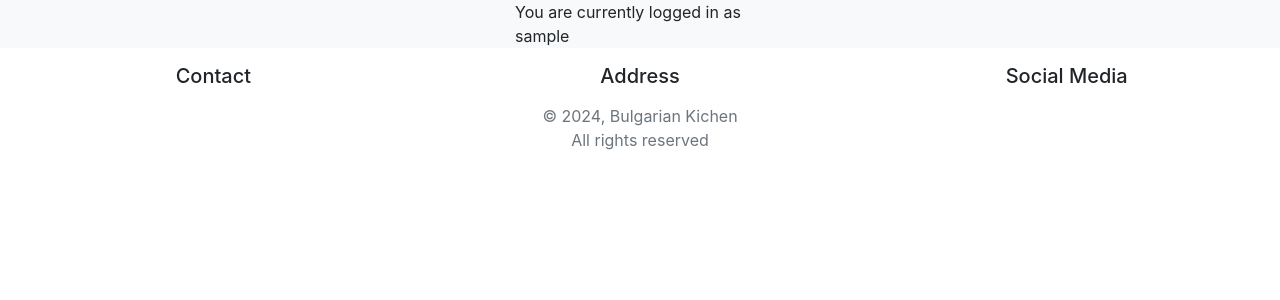
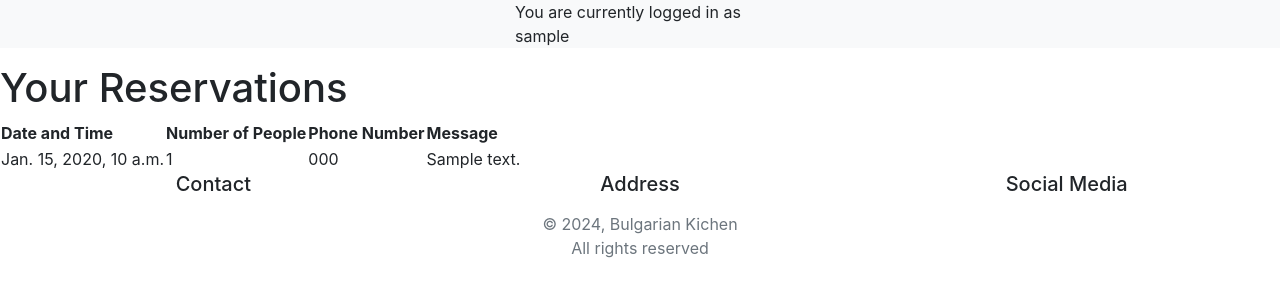
Before and after one commit to IvoSt98/bg-kitchen, a Django app: page /view/ in a window 1280 px wide. Shown: the part 56-356 px from the top of the page. Run offline with Django 4.2, Linux system fonts and the light colour scheme; a user stored in the database is signed in; tables that the repository leaves empty hold one stand-in row (values such as "Sample post").

Commit message:
Changing the name of the templates/reastaurant with templates/restaurant. Giving to the templateView_reservation sample content just for test. In views.py we added a code with which was possible to take a data from .models Reservations class, which data was filtred to be possible by the user which was created. The data was sended to uls.py and after that to view_reservation.html. In base.html was exchanged some of the href atr.

```diff
--- a/restaurant/models.py
+++ b/restaurant/models.py
@@ -3,6 +3,14 @@ from django.contrib.auth.models import User
 
 
 # Create your models here.
+
+"""
+The Reservations model represents a booking made by a user, including details like
+the user making the reservation, the reservation date and time, the number of guests,
+the user's contact phone number, any special message, and whether the reservation is approved.
+The reservations are ordered by the most recent first, and the model's string representation
+returns a description of the reservation with the user's name and number of guests.
+"""
 class Reservations(models.Model):
     user = models.ForeignKey(User, on_delete=models.CASCADE)
     date_and_time = models.DateTimeField(auto_now_add=True)
--- a/restaurant/templates/reastaurant/view_reservation.html
+++ /dev/null
@@ -1,6 +0,0 @@
-{% extends "base.html" %}
-
-{% block content %}
-
-
-{% endblock %}
--- /dev/null
+++ b/restaurant/templates/restaurant/view_reservation.html
@@ -0,0 +1,29 @@
+{% extends "base.html" %}
+
+{% block content %}
+<h1>Your Reservations</h1>
+  <table>
+    <thead>
+      <tr>
+        <th>Date and Time</th>
+        <th>Number of People</th>
+        <th>Phone Number</th>
+        <th>Message</th>
+      </tr>
+    </thead>
+    <tbody>
+      {% for reservation in reservations %}
+        <tr>
+          <td>{{ reservation.date_and_time }}</td>
+          <td>{{ reservation.people }}</td>
+          <td>{{ reservation.phone_number }}</td>
+          <td>{{ reservation.message }}</td>
+        </tr>
+      {% empty %}
+        <tr>
+          <td colspan="5">You have no reservations yet.</td>
+        </tr>
+      {% endfor %}
+    </tbody>
+  </table>
+{% endblock %}
--- a/restaurant/urls.py
+++ b/restaurant/urls.py
@@ -1,11 +1,21 @@
 from django.urls import path
 from . import views
 
-
+"""
+1.Home page: When the user visits the root URL
+2. Booking page: When the user visits '/booking/',
+the MakeReservation view is shown to allow
+ making a new reservation.
+3. View reservations: When the user visits '/view/',
+the ViewReservation view is shown to display all
+the user's reservations.
+4. Change reservation: When the user visits '/change/',
+the ChangeReservation view is shown to allow
+modifying an existing reservation.
+"""
 urlpatterns = [
     path('', views.Index.as_view(), name='home'),
     path('booking/', views.MakeReservation.as_view(), name='booking'),
-    path('view/', views.ViewReservation.as_view(), name='view'),
-    path('change/', views.ChangeReservation.as_view(), name='change'),
-
+    path('view/', views.ViewReservation.as_view(), name='view-reservation'),
+    path('change/', views.ChangeReservation.as_view(), name='change-reservation'),
 ]
--- a/restaurant/views.py
+++ b/restaurant/views.py
@@ -1,15 +1,30 @@
 from django.shortcuts import render
-from django.views.generic  import TemplateView
+from django.views.generic  import TemplateView, ListView
+from .models import Reservations
 
 # Create your views here.
 class Index(TemplateView):
-    template_name = 'reastaurant/index.html'
+    template_name = 'restaurant/index.html'
 
 class MakeReservation(TemplateView):
-    template_name = 'reastaurant/make_reservation.html'
+    template_name = 'restaurant/make_reservation.html'
 
 class ChangeReservation(TemplateView):
-    template_name = 'reastaurant/change_reservation.html'
+    template_name = 'restaurant/change_reservation.html'
 
-class ViewReservation(TemplateView):
-    template_name = 'reastaurant/view_reservation.html'
+class ViewReservation(ListView):
+    """
+    1. Specify the model that this view will interact with
+    2. The name of the template that will be used to render the view
+    3. The context name for the reservations object, which will be used in the template
+    """
+    model = Reservations
+    template_name = 'restaurant/view_reservation.html'
+    context_object_name = 'reservations'
+
+    """
+    This method is used to decide what data (reservations) should be shown in the view.
+    It returns all the reservations that belong to the logged-in user.
+    """
+    def get_queryset(self):
+        return Reservations.objects.filter(user=self.request.user)
--- a/templates/base.html
+++ b/templates/base.html
@@ -42,10 +42,10 @@
                         Profile
                     </a>
                     <div class="dropdown-menu dropdown-menu-lg-right">
-                        <a class="dropdown-item" href="{% url 'view' %}">View list with reservations</a>
+                        <a class="dropdown-item" href="{% url 'view-reservation' %}">View list with reservations</a>
                         <a class="dropdown-item" href="{% url 'booking' %}">Book a table</a>
                         <div class="dropdown-divider"></div>
-                        <a class="dropdown-item" href="{% url 'change' %}">Change your booking</a>
+                        <a class="dropdown-item" href="#">Change your booking</a>
                     </div>
                 </li>
                 <li class="nav-item">
```
Also changed, not shown: restaurant/templates/restaurant/change_reservation.html (renamed from restaurant/templates/reastaurant/change_reservation.html), restaurant/templates/restaurant/index.html (renamed from restaurant/templates/reastaurant/index.html), restaurant/templates/restaurant/make_reservation.html (renamed from restaurant/templates/reastaurant/make_reservation.html).
